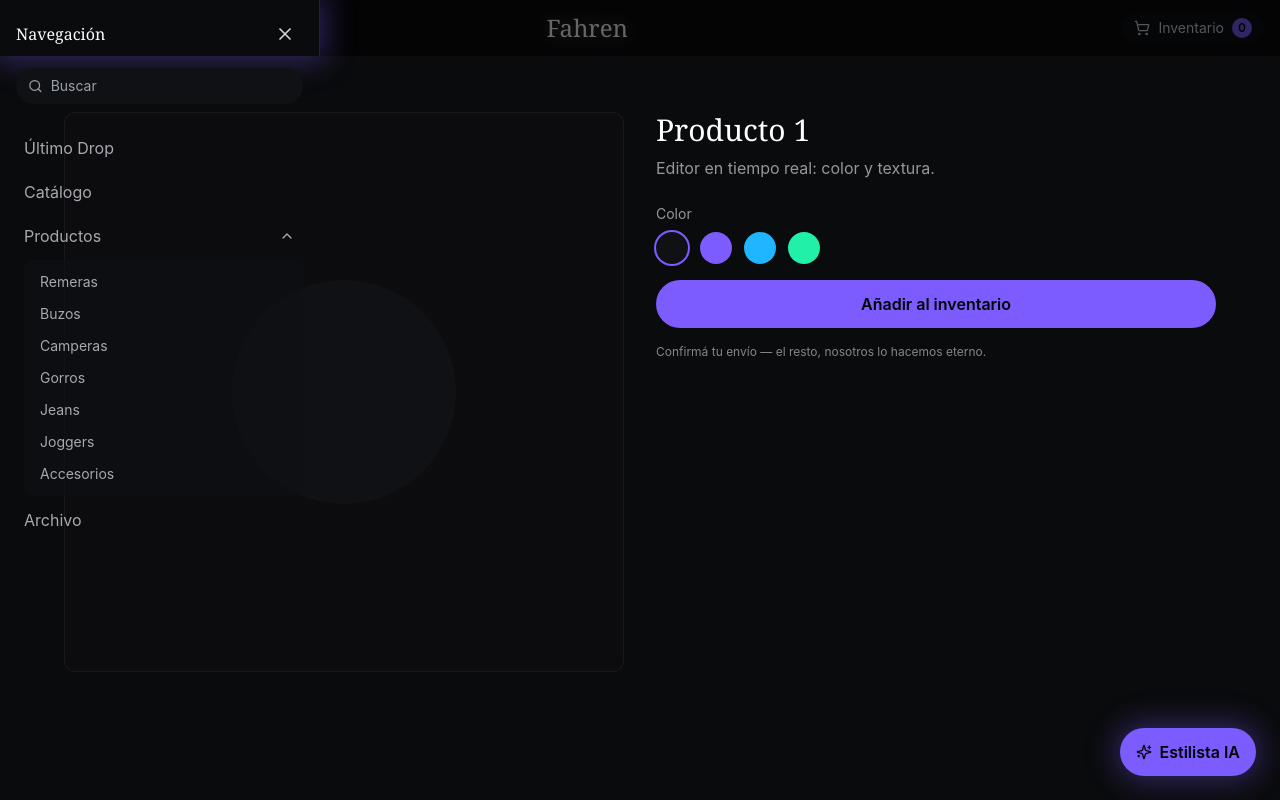
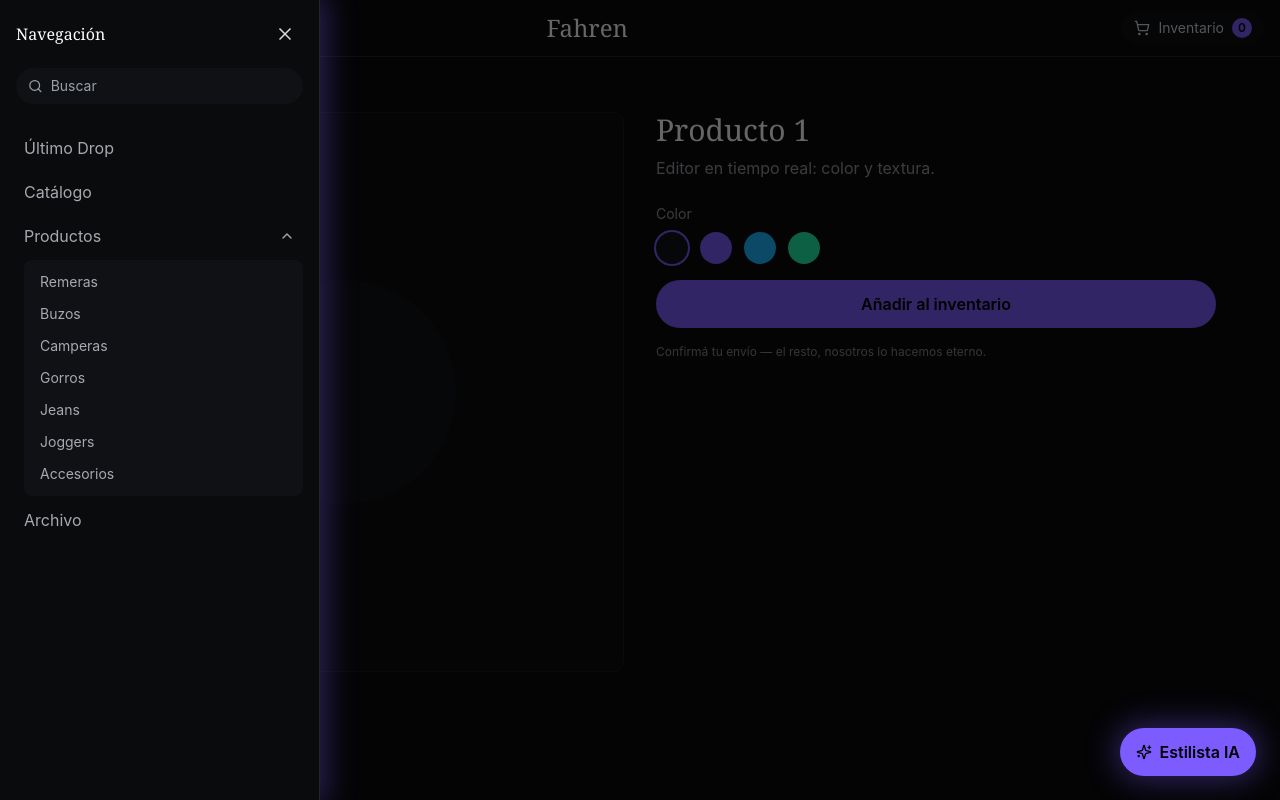
Before and after one commit to Alexandros-C/fahren, a Next.js app: page /producto/1 in a window 1280 px wide. Both pictures are taken after a click on the button 34 px from the left and 28 px from the top of the page. Shown: the top 800 px of the page. Built offline with nearby package versions, Linux system fonts and the light colour scheme.

Commit message:
fix(ui): header y submenú con fondo 100% opaco

```diff
--- a/src/components/Header.tsx
+++ b/src/components/Header.tsx
@@ -18,7 +18,7 @@ export function Header() {
   }, [])
 
   return (
-    <header className="fixed inset-x-0 top-0 z-50 bg-carbon-900/70 backdrop-blur">
+    <header className="fixed inset-x-0 top-0 z-50 bg-carbon-900 border-b border-white/10 shadow-md">
       <div className="mx-auto max-w-7xl px-4">
         <div className="flex h-14 items-center justify-between">
           <button aria-label="Abrir menú" onClick={() => setOpen(true)} className="focus-ring inline-flex items-center justify-center rounded-full p-2 text-metal-200 hover:text-white">
@@ -58,7 +58,7 @@ export function Header() {
                 <ChevronDown className={`h-4 w-4 transition ${openProductos ? 'rotate-180' : ''}`} />
               </button>
               {openProductos && (
-                <div className="ml-2 space-y-1 rounded-lg bg-carbon-800/70 p-2">
+                <div className="ml-2 space-y-1 rounded-lg bg-carbon-800 p-2">
                   {[
                     ['remeras','Remeras'],
                     ['buzos','Buzos'],
```
